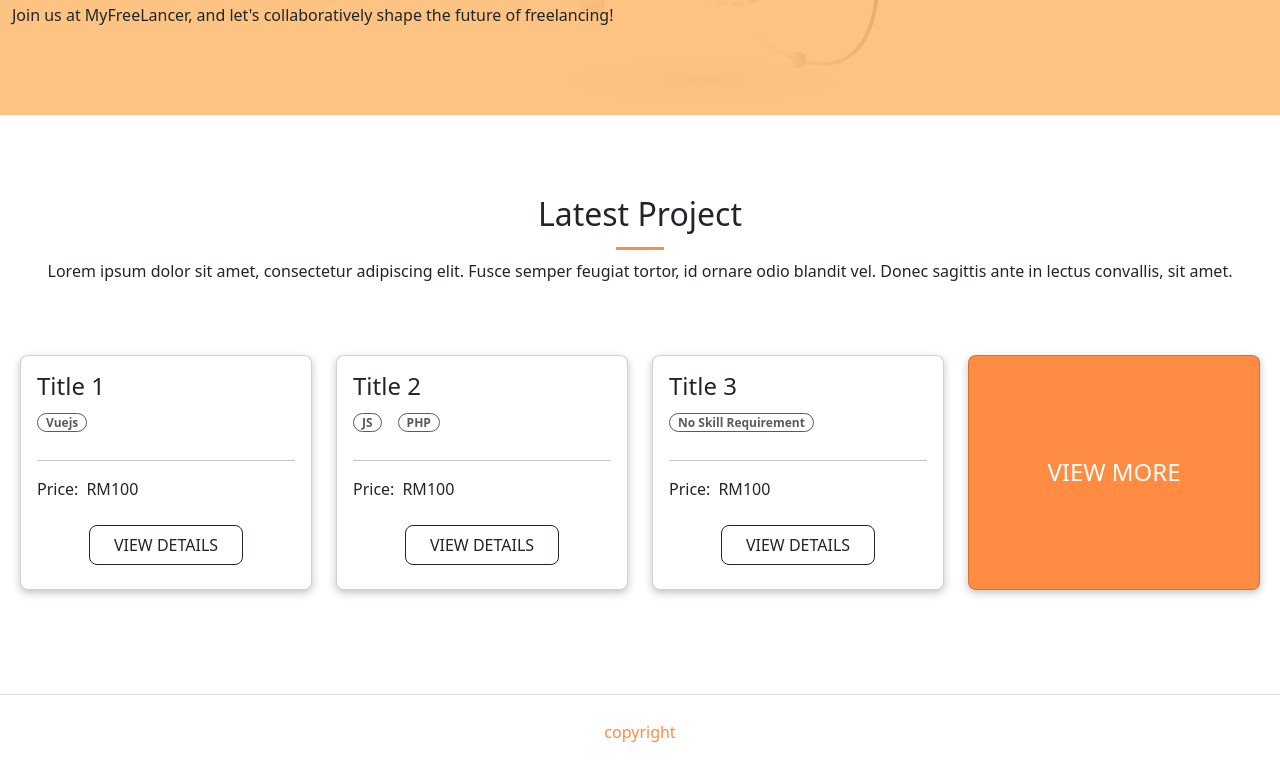
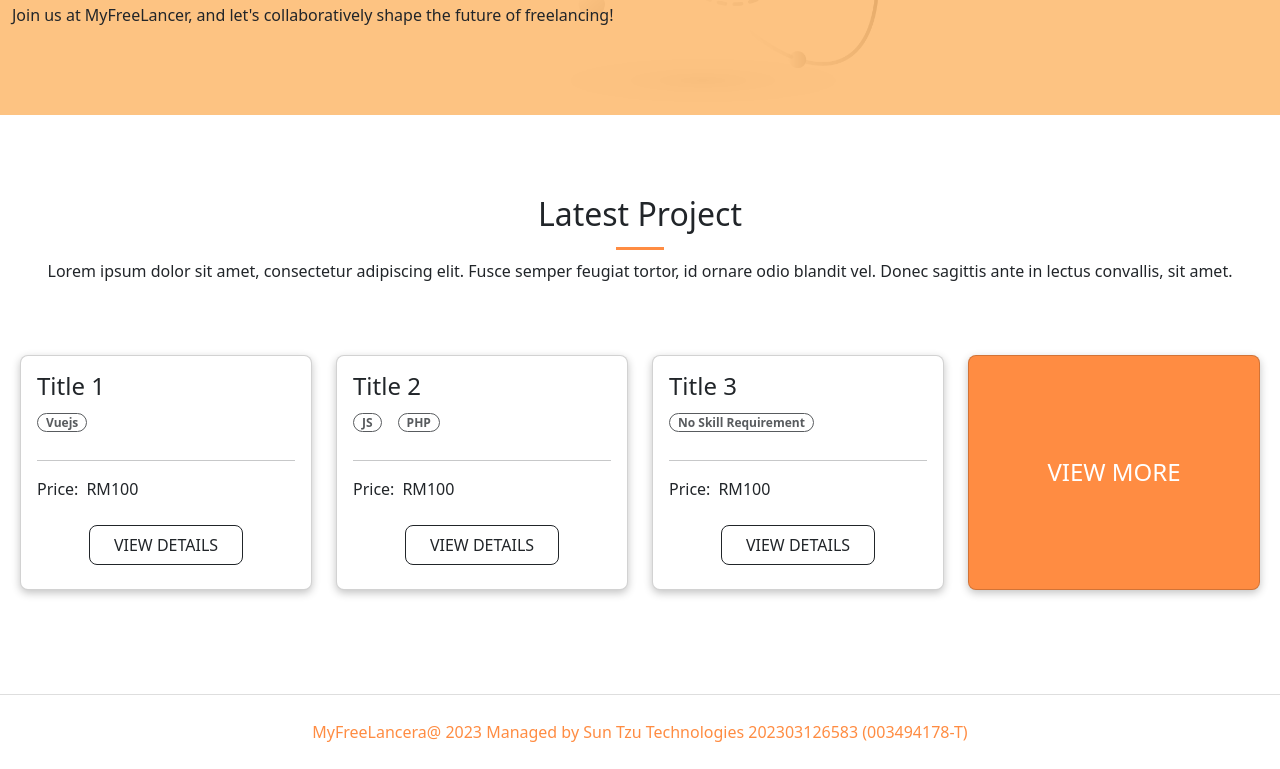
Before and after one commit to 123ang/myfreelancer, a Vue app: page / in a window 1280 px wide. Shown: the part 1192-1961 px from the top of the page. Built offline with nearby package versions, Linux system fonts and the light colour scheme.

Commit message:
Update Footer.components.vue

```diff
--- a/src/components/Footer/Footer.components.vue
+++ b/src/components/Footer/Footer.components.vue
@@ -1,7 +1,7 @@
 <template>
   <footer>
     <div class="container">
-        <div class="">copyright</div>
+        <div class="">MyFreeLancera@  {{ (new Date()).getFullYear() }} Managed by Sun Tzu Technologies 202303126583 (003494178-T)</div>
     </div>
   </footer>
 </template>
```
